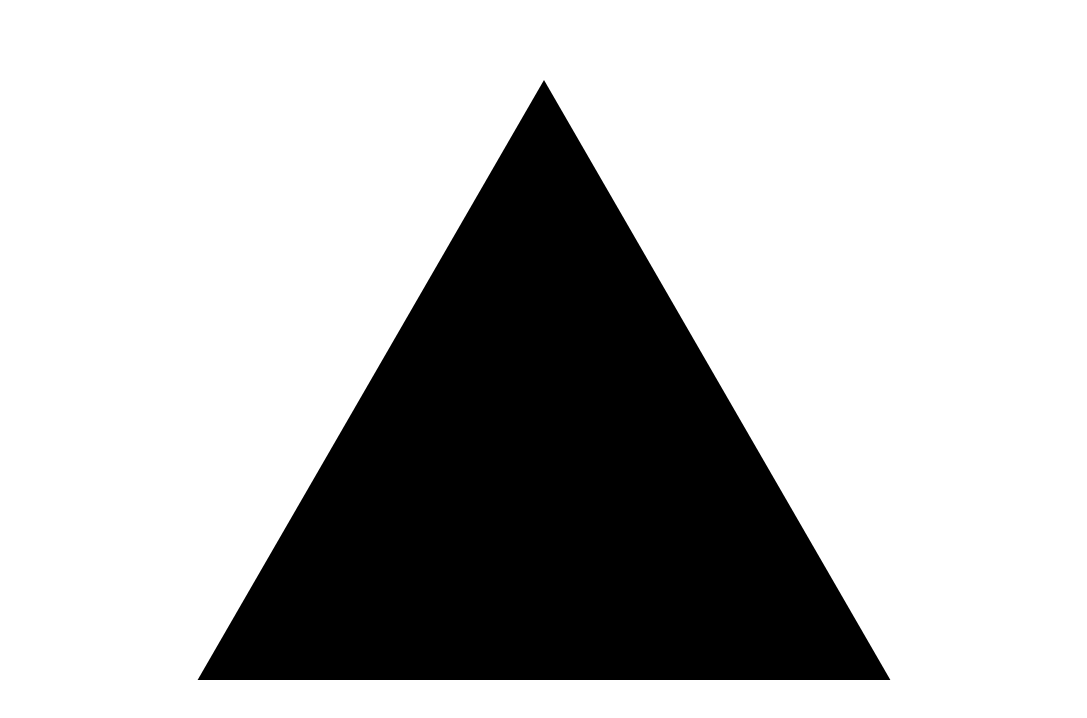
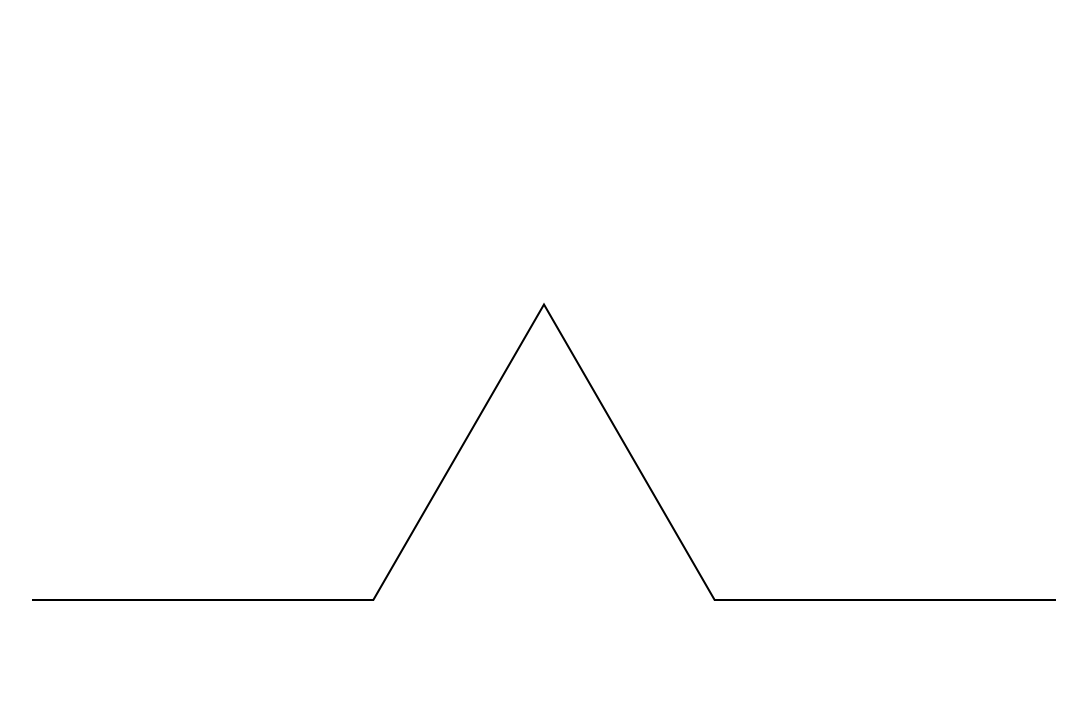
Before and after one commit to growlybear/chaos, a plain HTML site: page index.htm in a window 1280 px wide. Shown: the whole page, without its empty margins (96-1183 px from the left). Drawn offline with Linux system fonts and the light colour scheme.

Commit message:
initial koch curve implementation

```diff
--- a/index.htm
+++ b/index.htm
@@ -35,7 +35,8 @@
 
         <script src="js/chaos.js"></script>
         <!-- <script src="js/main.js"></script> -->
-        <script src="js/1-sierpinski-triangle.js"></script>
+        <!-- <script src="js/1-sierpinski-triangle.js"></script> -->
+        <script src="js/2-koch-curve.js"></script>
 
     </body>
 </html>
--- /dev/null
+++ b/js/2-koch-curve.js
@@ -0,0 +1,95 @@
+/*global chaos */
+
+(function () {
+    'use strict';
+
+    var maxDepth = 0;
+
+    function init() {
+
+        chaos.init();
+        draw();
+
+        document.body.addEventListener('keyup', function (ev) {
+            switch (ev.keyCode) {
+            case 32:    // space bar
+                maxDepth += 1;
+                if (maxDepth < 6) {
+                    draw();
+                }
+                break;
+            case 80:    // p key
+                chaos.popImage();
+                break;
+            default:
+                break;
+            }
+        });
+    }
+
+    function draw() {
+        var p0 = {
+            x: chaos.width * 0.1,
+            y: chaos.height * 0.75,
+        };
+
+        var p1 = {
+            x: chaos.width * 0.9,
+            y: chaos.height * 0.75,
+        };
+
+        chaos.clear();
+        chaos.context.lineWidth = 2;
+
+        koch(p0, p1, maxDepth);
+    }
+
+    function koch(p0, p1, depth) {
+        var dx = p1.x - p0.x,
+            dy = p1.y - p0.y,
+
+            // segment length
+            dist = Math.sqrt(dx * dx + dy * dy),
+
+            // length of each sub-segment
+            unit = dist / 3,
+
+            // angle of the main segment
+            angle = Math.atan2(dy, dx),
+
+            pa, pb, pc;
+
+        // calculate the three intermediate points
+        pa = {
+            x: p0.x + Math.cos(angle) * unit,
+            y: p0.y + Math.sin(angle) * unit
+        };
+        pb = {
+            x: pa.x + Math.cos(angle - Math.PI / 3) * unit,
+            y: pa.y + Math.sin(angle - Math.PI / 3) * unit
+        };
+        pc = {
+            x: p0.x + Math.cos(angle) * unit * 2,
+            y: p0.y + Math.sin(angle) * unit * 2
+        };
+
+        if (depth === 0) {
+            chaos.context.beginPath();
+            chaos.context.moveTo(p0.x, p0.y);
+            chaos.context.lineTo(pa.x, pa.y);
+            chaos.context.lineTo(pb.x, pb.y);
+            chaos.context.lineTo(pc.x, pc.y);
+            chaos.context.lineTo(p1.x, p1.y);
+            chaos.context.stroke();
+        }
+        else {
+            koch(p0, pa, depth - 1);
+            koch(pa, pb, depth - 1);
+            koch(pb, pc, depth - 1);
+            koch(pc, p1, depth - 1);
+        }
+    }
+
+    init();
+
+}());
```
